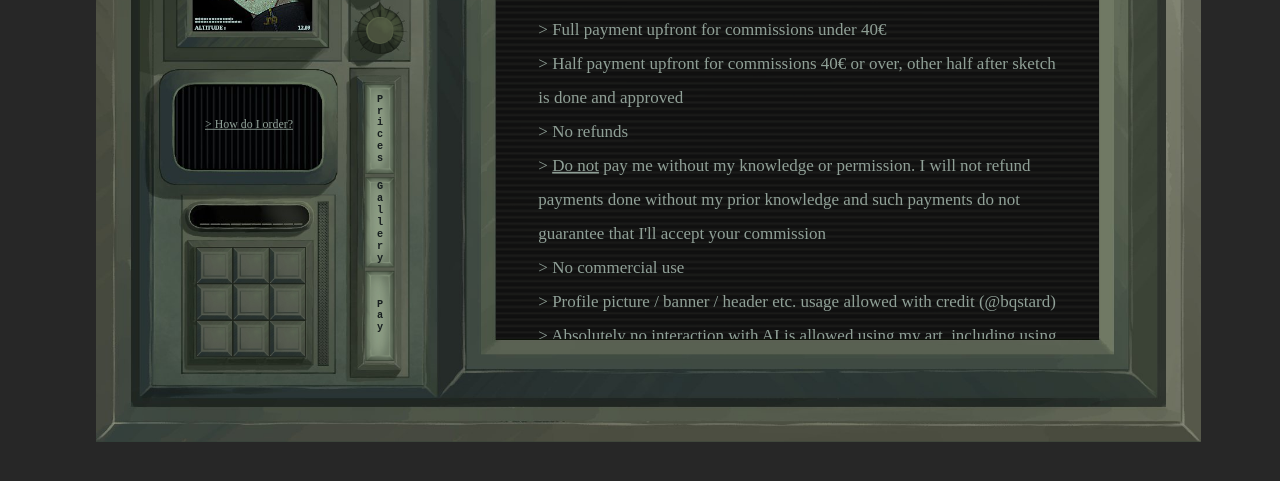
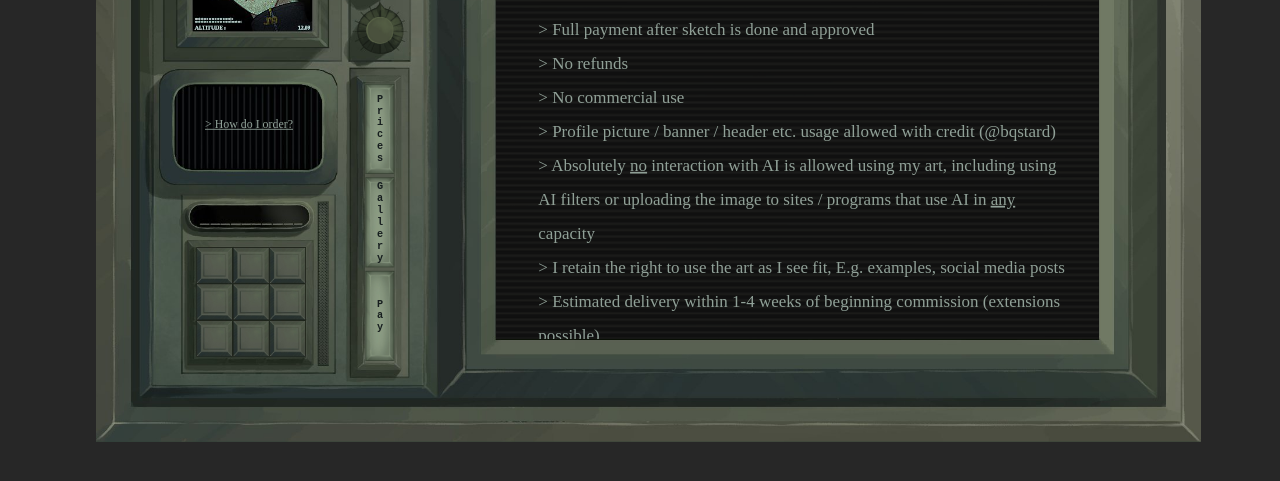
Before and after one commit to bqstard/bqstard.github.io, a plain HTML site: page index.html in a window 1280 px wide. Shown: the part 251-732 px from the top of the page. Drawn offline with Linux system fonts and the light colour scheme.

Commit message:
Update index.html

```diff
--- a/index.html
+++ b/index.html
@@ -44,11 +44,8 @@
                 <div id="frontpage">
                     <p class="content-title">Commission guidelines</p>
                     <p class="content-text">
-                        > Full payment upfront for commissions under 40€<br>
-                        > Half payment upfront for commissions 40€ or over, other half after sketch is done and approved<br>
+                        > Full payment after sketch is done and approved<br>
                         > No refunds<br>
-                        > <u>Do not</u> pay me without my knowledge or permission. I will not refund payments done without my prior knowledge and
-                        such payments do not guarantee that I'll accept your commission<br>
                         > No commercial use<br>
                         > Profile picture / banner / header etc. usage allowed with credit (@bqstard)<br>
                         > Absolutely <u>no</u> interaction with AI is allowed using my art, including using AI filters or uploading the image to sites / programs that use AI in <u>any</u> capacity<br>
```
